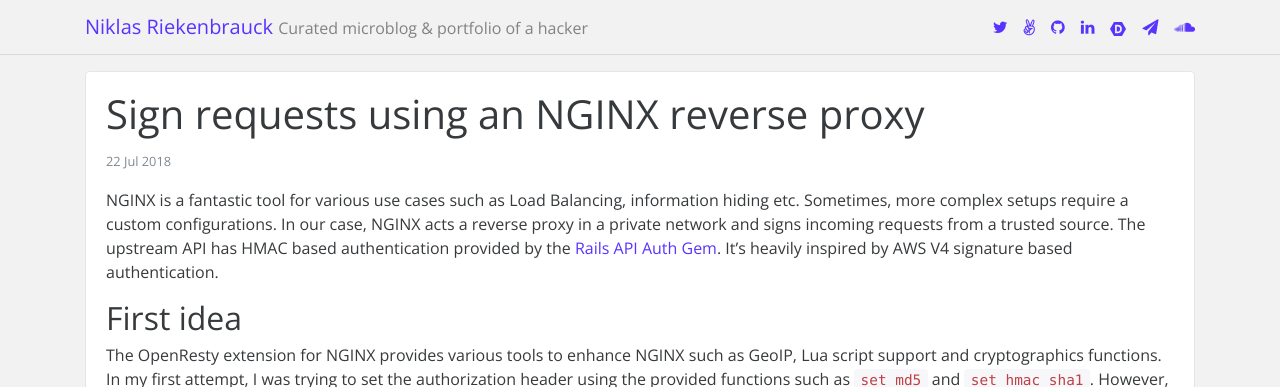
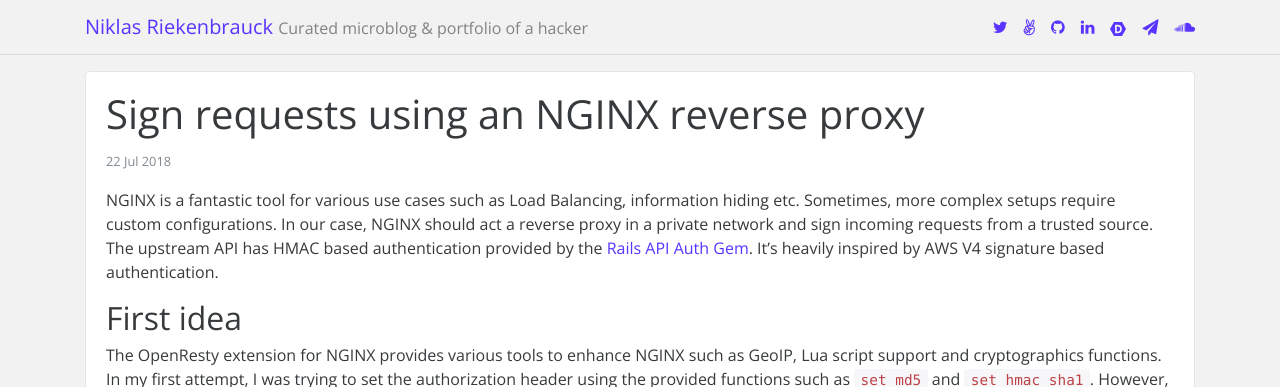
Before and after one commit to nikriek/nikriek.github.io, a Jekyll site: the page built from _posts/2018-07-22-nginx-signature-proxy.md, in a window 1280 px wide. Shown: the top 387 px of the page. Built offline with Jekyll 4.4.1, drawn with Linux system fonts in a browser that asks for light colours; comment, search, counter and statistics services are not loaded.

Commit message:
Update 2018-07-22-nginx-signature-proxy.md

```diff
--- a/_posts/2018-07-22-nginx-signature-proxy.md
+++ b/_posts/2018-07-22-nginx-signature-proxy.md
@@ -6,8 +6,8 @@ tags: tech
 summary: "Signing requests with NGINX requires custom configuration."
 ---
 
-NGINX is a fantastic tool for various use cases such as Load Balancing, information hiding etc. Sometimes, more complex setups require a custom configurations. In our case, NGINX acts a reverse proxy in a private network and
-signs incoming requests from a trusted source. The upstream API has HMAC based authentication provided by the [Rails API Auth Gem](https://github.com/mgomes/api_auth).
+NGINX is a fantastic tool for various use cases such as Load Balancing, information hiding etc. Sometimes, more complex setups require custom configurations. In our case, NGINX should act a reverse proxy in a private network and
+sign incoming requests from a trusted source. The upstream API has HMAC based authentication provided by the [Rails API Auth Gem](https://github.com/mgomes/api_auth).
 It's heavily inspired by AWS V4 signature based authentication.
 
 ## First idea
```
